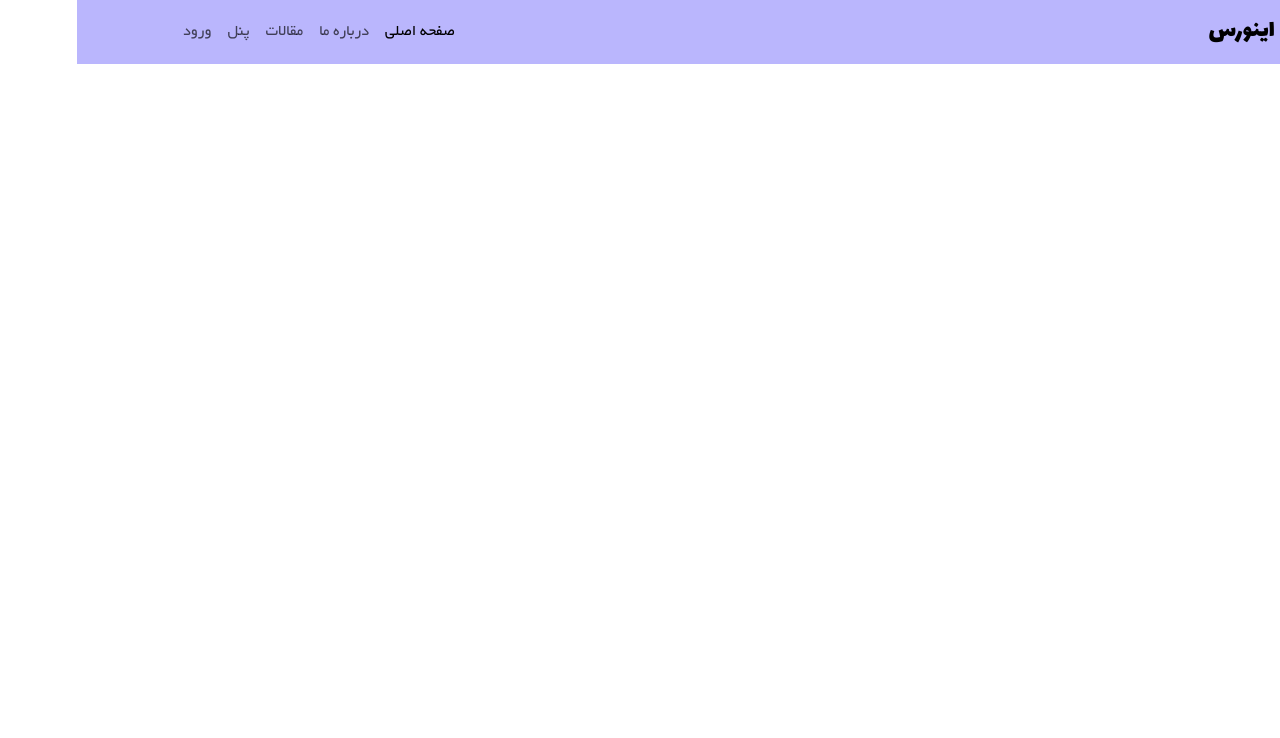
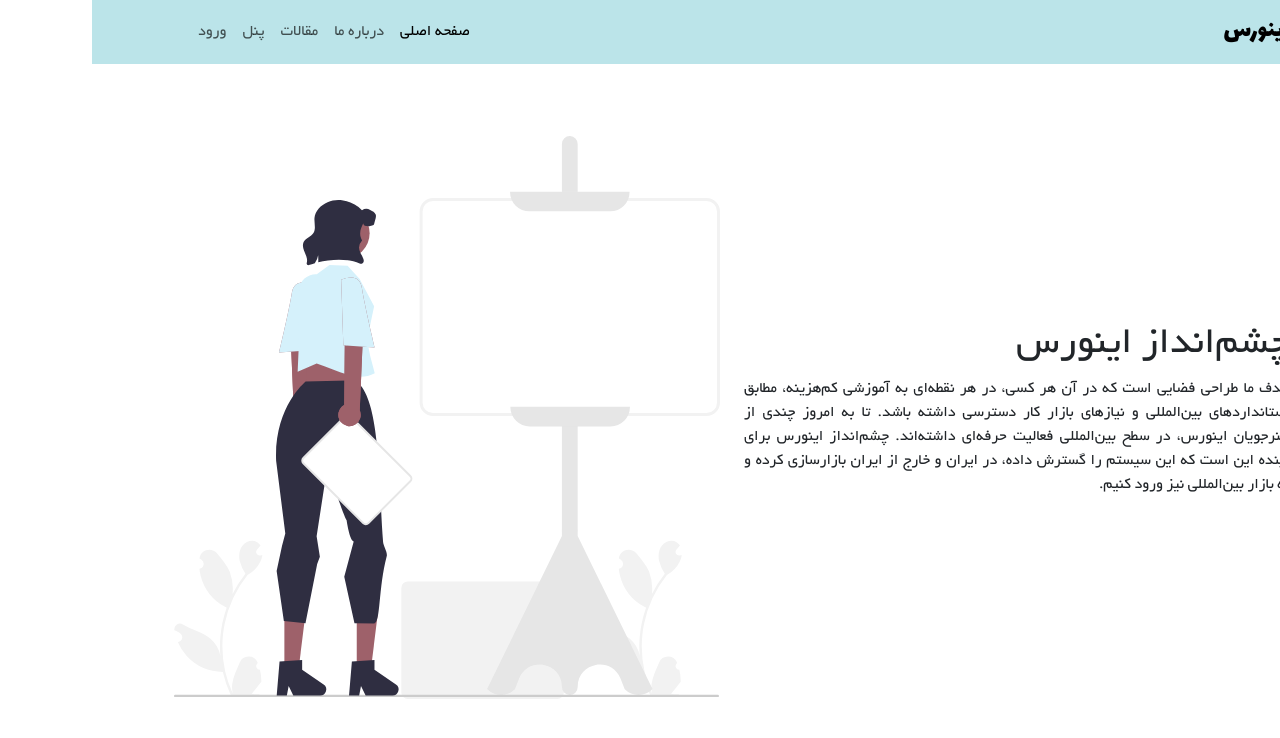
Before and after one commit to RoyaAlmasimehr/app-1, a React (Create React App) app: page / in a window 1280 px wide. Shown: the top 738 px of the page. Built offline with nearby package versions, Linux system fonts and the light colour scheme.

Commit message:
Add homepage

```diff
--- a/src/components/navbar/Navbar.js
+++ b/src/components/navbar/Navbar.js
@@ -13,8 +13,8 @@ function MyNavbar() {
     <div>
       <Navbar
         key={expand}
-        style={{ backgroundColor: "rgb(186,182,253)" }}
-        expand ={expand}
+        style={{ backgroundColor: "#bbe4e9" }}
+        expand={expand}
         className=" mb-3"
       >
         <Container>
--- a/src/pages/home/Home.js
+++ b/src/pages/home/Home.js
@@ -1,10 +1,32 @@
-import MyNavbar from '../../components/navbar/Navbar';
-import './Home.css'
+import { Container, Row, Col } from "react-bootstrap";
+import MyNavbar from "../../components/navbar/Navbar";
+import "./Home.css";
+import animatedImage from "../../assets/images/animated.svg";
 
 function Home() {
-    return ( <div>
+  return (
+    <div>
       <MyNavbar />
-    </div> )
+      <Container fluid='md'>
+        <Row className= "my-5 align-items-center">
+          <Col lg="6">
+            <h1>چشم‌انداز اینورس</h1>
+            <p style={{ textAlign: "justify" }}>
+              هدف ما طراحی فضایی است که در آن هر کسی، در هر نقطه‌ای به آموزشی
+              کم‌هزینه، مطابق استانداردهای بین‌المللی و نیازهای بازار کار دسترسی
+              داشته باشد. تا به امروز چندی از هنرجویان اینورس، در سطح بین‌المللی
+              فعالیت حرفه‌ای داشته‌اند. چشم‌انداز اینورس برای آینده این است که
+              این سیستم را گسترش داده، در ایران و خارج از ایران بازارسازی کرده و
+              به بازار بین‌المللی نیز ورود کنیم.
+            </p>
+          </Col>
+          <Col lg="6" className="py-4">
+            <img src={animatedImage} className="img-fluid" />
+          </Col>
+        </Row>
+      </Container>
+    </div>
+  );
 }
 
 export default Home;
```
Also changed, not shown: src/assets/images/4.webp (added), src/assets/images/animated.svg (added).
